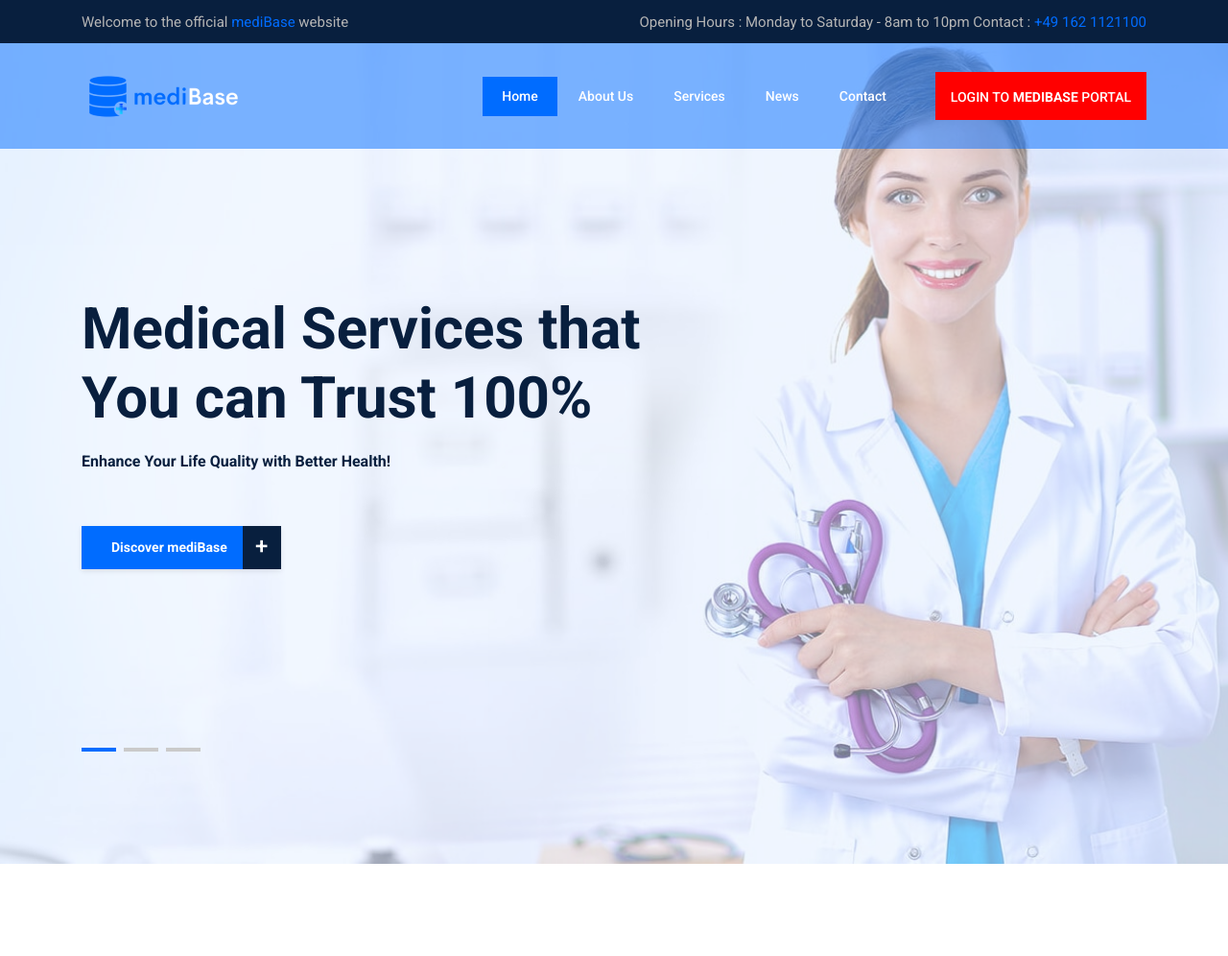
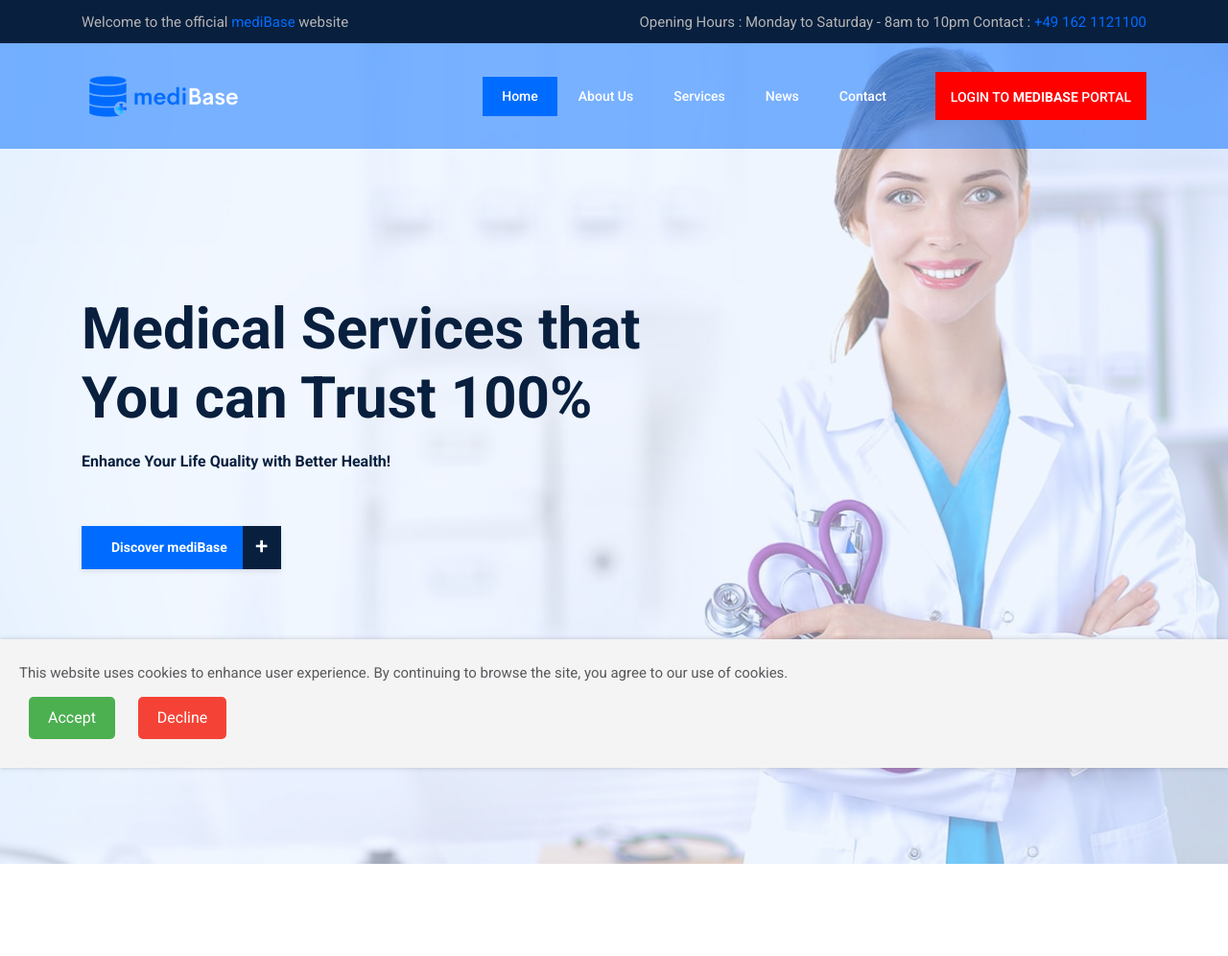
Before and after one commit to Joumanasalahedin/mediBase, a PHP site: page / in a window 1280 px wide. Shown: the top 996 px of the page at 96% size. Run offline with PHP 8.4, Linux system fonts and the light colour scheme; some web fonts are replaced.

Commit message:
Updated cookies

```diff
--- a/index.html
+++ b/index.html
@@ -547,6 +547,16 @@
     </footer>
     <!-- ***** Footer Area End ***** -->
 
+    <!-- Cookie Consent Popup -->
+    <div id="cookieConsentPopup" class="cookie-consent-popup">
+        <div class="cookie-consent-content">
+            <p>This website uses cookies to enhance user experience. By continuing to browse the site, you agree to our use of cookies.</p>
+            <button id="acceptCookies" class="cookie-btn">Accept</button>
+            <button id="declineCookies" class="cookie-btn">Decline</button>
+        </div>
+    </div>
+    <script src="js/cookies.js"></script>
+
     <!-- jQuery (Necessary for All JavaScript Plugins) -->
     <script src="js/jquery/jquery-2.2.4.min.js"></script>
     <!-- Popper js -->
--- a/style.css
+++ b/style.css
@@ -22,6 +22,7 @@
 :: 19.0 Blog Area CSS
 :: 20.0 Contact Area CSS
 :: 21.0 Shortcode Area CSS
+:: 22.0 Cookies Consent Popup CSS
 ------------------------------------------------ */
 /* :: 1.0 Import Fonts */
 @import url("https://fonts.googleapis.com/css?family=Roboto:300,400,500,700,900");
@@ -1635,3 +1636,39 @@ textarea {
       color: #ffffff; }
 
 /*# sourceMappingURL=style.css.map */
+
+/* :: 21.0 Cookies Consent Popup CSS */
+.cookie-consent-popup {
+  position: fixed;
+  bottom: 0;
+  left: 0;
+  width: 100%;
+  background-color: #f4f4f4;
+  box-shadow: 0 0 5px rgba(0, 0, 0, 0.2);
+  padding: 20px;
+  display: none; /* Hidden by default */
+  z-index: 1000;
+}
+
+.cookie-consent-content p {
+  margin: 0;
+  padding-right: 20px;
+}
+
+.cookie-btn {
+  padding: 10px 20px;
+  margin: 10px;
+  border: none;
+  border-radius: 5px;
+  cursor: pointer;
+}
+
+#acceptCookies {
+  background-color: #4caf50;
+  color: white;
+}
+
+#declineCookies {
+  background-color: #f44336;
+  color: white;
+}
```
Also changed, not shown: js/cookies.js (added, +46 -0 lines).
